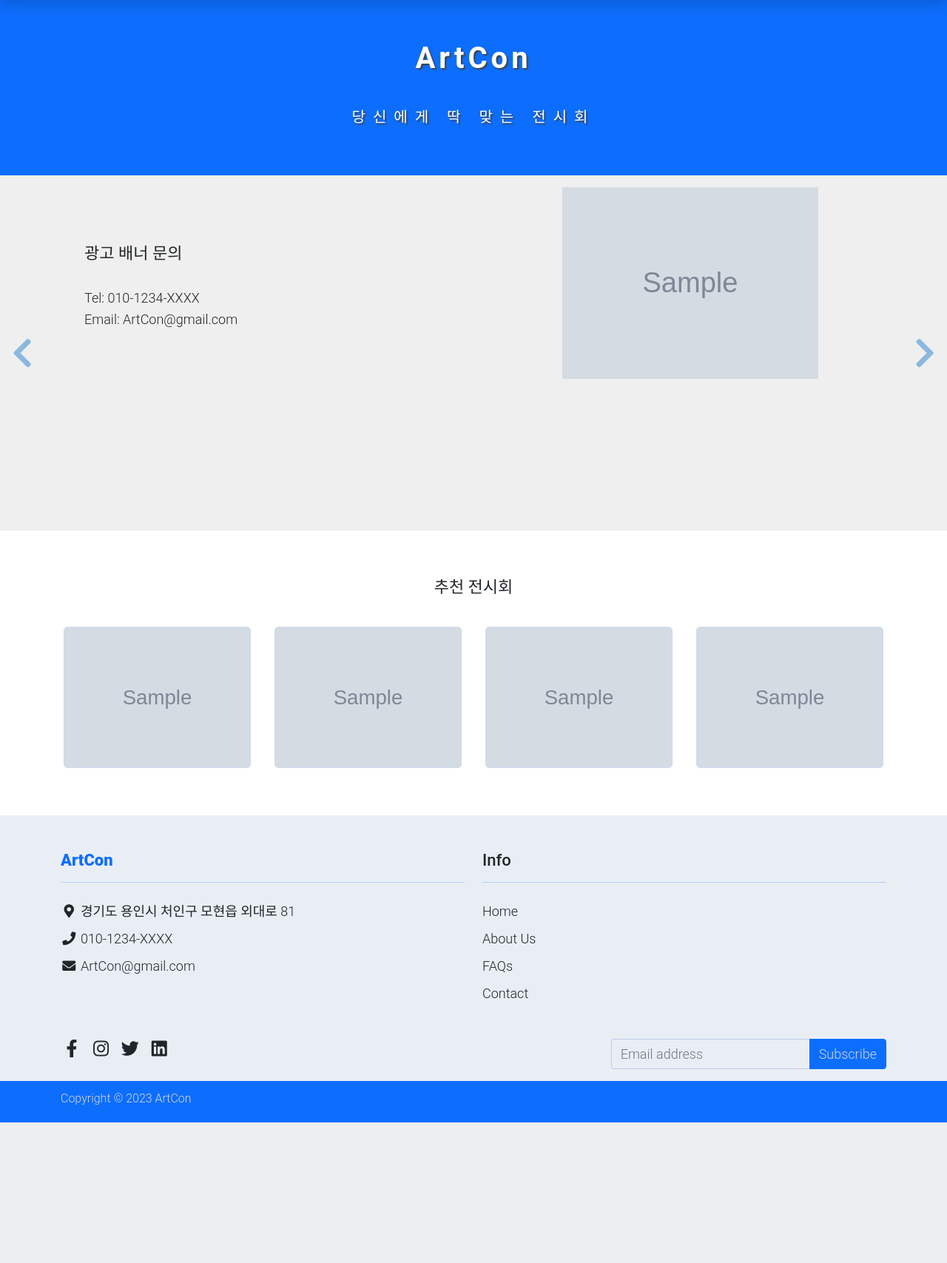
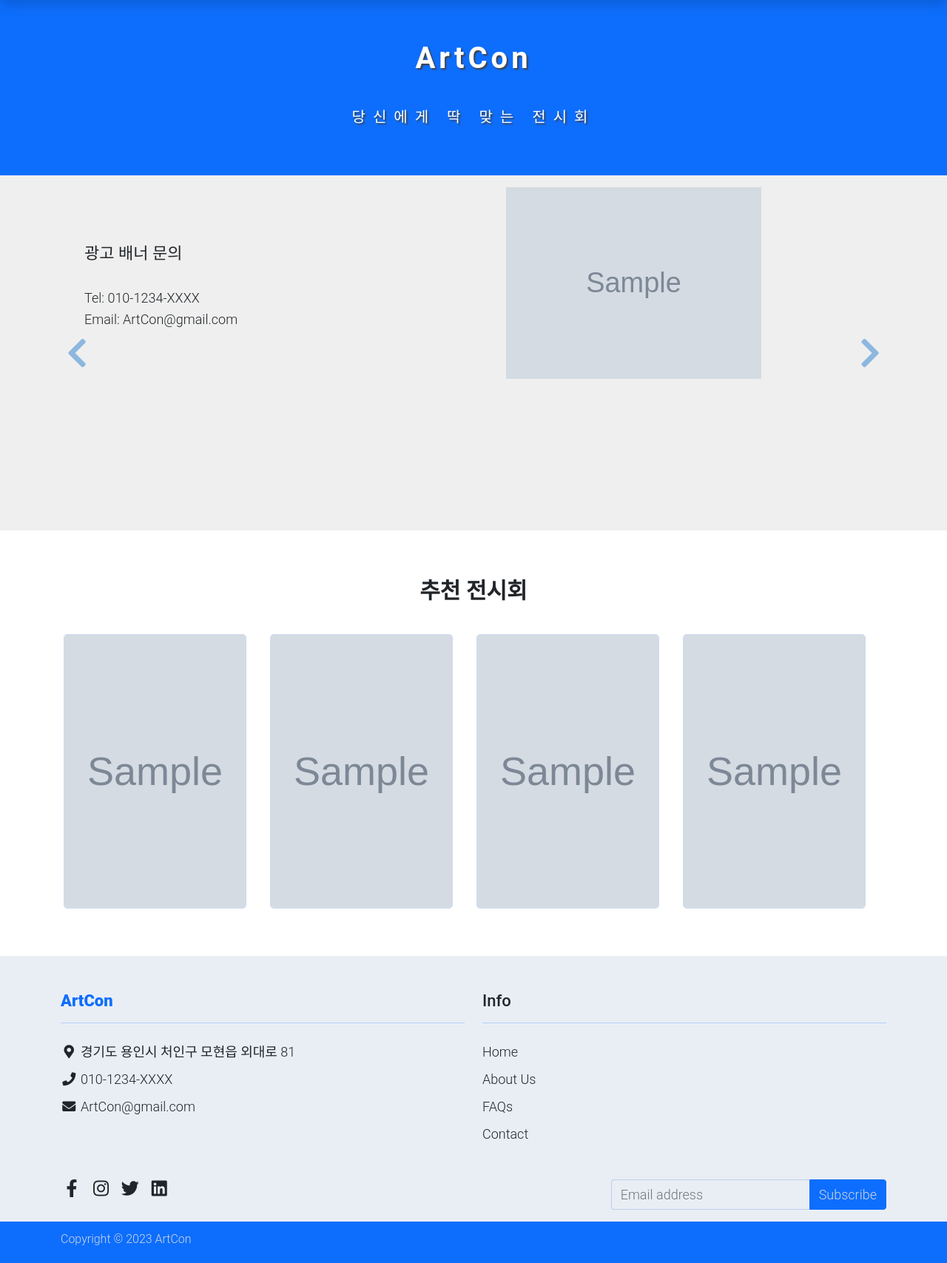
Before and after one commit to BlueHarmel/ArtCon, a Django app: template ArtCon/templates/mainpage_app/index.html in a window 1280 px wide. Shown: the part 114-1821 px from the top of the page at 74% size. Before the commit the page ends 1631 px from the top, so only its background shows below. Run offline with Django 4.2, Linux system fonts and the light colour scheme; the template is opened without the code that fills it: most values are stand-ins (such as "Sample title", 1, 10 or a date in 2020); grey boxes marked "Sample" are stand-in pictures; some libraries are stand-ins or nearby versions.

Commit message:
메인페이지 포스터 이미지 사이즈 수정

```diff
--- a/ArtCon/static/css/custom.css
+++ b/ArtCon/static/css/custom.css
@@ -4,8 +4,46 @@ input .form-control{
     margin-left: 5px;
 }
 
+.posterSize {
+  width: 500px;
+  aspect-ratio: 2/3;
+  height: auto;
+  object-fit: fill;
+}
 
-/* img optimizing */
+.bannerSize {
+  aspect-ratio: 16/9;
+  width: 1000px;
+  height: auto;
+  object-fit: contain;
+}
+
+
+/* img optimizing
+@media screen and (max-width: 1200px) and (orientation: portrait){
+
+}
+  // For screens with a maximum width of 768px
+  @media screen and (max-width: 768px) and (orientation: portrait) {
+    .posterSize {
+      width: 250px;
+      aspect-ratio: 2/3;
+      height: auto;
+      object-fit: cover;
+
+    }
+  }
+
+  // For screens with a maximum width of 480px
+  @media screen and (max-width: 480px) and (orientation: portrait) {
+    .posterSize {
+      width: 200px;
+      aspect-ratio: 2/3;
+      height: cover;
+
+    }
+  }
+*/
 
 
 /* map */
--- a/ArtCon/static/css/templatemo.css
+++ b/ArtCon/static/css/templatemo.css
@@ -116,7 +116,7 @@ body, ul, li, p, a, label, input, div {
 }
 /* Carousel Hero */
 #template-mo-zay-hero-carousel .carousel-indicators li {
-  border-radius: 30%;
+  border-radius: 50%;
   width: 30px;
   height: 10px;
   margin-top: -25px;
--- a/ArtCon/templates/mainpage_app/index.html
+++ b/ArtCon/templates/mainpage_app/index.html
@@ -19,17 +19,17 @@
             <li data-bs-target="#template-mo-zay-hero-carousel" data-bs-slide-to="1"></li>
             <li data-bs-target="#template-mo-zay-hero-carousel" data-bs-slide-to="2"></li>
         </ol>
-        <a class="carousel-control-prev text-decoration-none w-auto ps-3" href="#template-mo-zay-hero-carousel" role="button" data-bs-slide="prev">
+        <a class="carousel-control-prev text-decoration-none w- auto ps-3" href="#template-mo-zay-hero-carousel" role="button" data-bs-slide="prev">
             <i class="fas fa-chevron-left"></i>
         </a>
         <div class="carousel-inner">
             <div class="carousel-item active">
                 <div class="container">
                     <div class="row p-3">
-                        <div class="mx-auto col-md-6 col-lg-4 order-lg-last">
-                            <img id='bannerimg1' class="img-fluid w-100 h-100" src="{{banner1.0.img}}" alt="">
+                        <div class="mx- auto col-md-6 col-lg-4 order-lg-last align-items-center">
+                            <img id='bannerimg1' class= img-fluid w-100 h-100" src="{{banner1.0.img}}" alt="">
                         </div>
-                        <div class="col-lg-6 mb-0 align-items-center align-self-center m-3">
+                        <div class="col-md-6 mb-0 align-items-center align-self-center m-3">
                             <h3 class="h3">광고 배너 문의</h3>
                             <br>
                             <p class="h5">Tel: 010-1234-XXXX</p>
@@ -41,10 +41,10 @@
             <div class="carousel-item">
                 <div class="container">
                     <div class="row p-3">
-                        <div class="mx-auto col-md-6 col-lg-4 order-lg-last">
-                            <img id='bannerimg2' class="img-fluid" src="{{banner2.0.img}}" alt="">
+                        <div class="mx- auto col-md-6 col-lg-4 order-lg-last align-items-center">
+                            <img id='bannerimg2' class= img-fluid" src="{{banner2.0.img}}" alt="">
                         </div>
-                        <div class="col-lg-6 mb-0 align-items-center align-self-center m-3">
+                        <div class="col-md-6 mb-0 align-items-center align-self-center m-3">
                             <h3 class="h3">광고 배너 문의</h3>
                             <br>
                             <p class="h5">Tel: 010-1234-XXXX</p>
@@ -56,11 +56,11 @@
             <div class="carousel-item">
                 <div class="container">
                     <div class="row p-3">
-                        <div class="mx-auto col-md-6 col-lg-4 order-lg-last">
-                            <img id='bannerimg3' class="img-fluid" src="{{banner3.0.img}}" alt="">
+                        <div class="mx- auto col-md-6 col-lg-4 order-lg-last align-items-center">
+                            <img id='bannerimg3' class= img-fluid" src="{{banner3.0.img}}" alt="">
                         </div>
                         <div class="col-lg-4 mb-0 d-flex align-items-center">
-                            <div class="col-lg-6 mb-0 align-items-center align-self-center m-3">
+                            <div class="col-md-6 mb-0 align-items-center align-self-center m-3">
                                 <h3 class="h3">광고 배너 문의</h3>
                                 <br>
                                 <p class="h5">Tel: 010-1234-XXXX</p>
@@ -71,7 +71,7 @@
                 </div>
             </div>
         </div>
-        <a class="carousel-control-next text-decoration-none w-auto pe-3" href="#template-mo-zay-hero-carousel" role="button" data-bs-slide="next">
+        <a class="carousel-control-next text-decoration-none w- auto pe-3" href="#template-mo-zay-hero-carousel" role="button" data-bs-slide="next">
             <i class="fas fa-chevron-right"></i>
         </a>
     </div>
@@ -81,8 +81,8 @@
     <!-- Start Categories of The Month -->
     <section class="container py-5">
         <div class="row text-center pt-3">
-            <div class="col-lg-4 m-auto">
-                <h3 class="h3">추천 전시회</h3>
+            <div class="m-auto">
+                <h3 class="h2 fw-bold">추천 전시회</h3>
             </div>
         </div>
         <script>
@@ -121,22 +121,20 @@
             //    $('#test2').attr('href',"{% url 'exhibition' %}?exhibitID="+valRecommend2);
             //    $('#test3').attr('href',"{% url 'exhibition' %}?exhibitID="+valRecommend3);
             //    $('#test4').attr('href',"{% url 'exhibition' %}?exhibitID="+valRecommend4);
-
             //};
-
         </script>
-        <div class="row">
+        <div class="row col-12 align-items-center">
             <div class="col-2 col-md-3 p-3 mt-3">
-                <a id="test1" href="{% url 'exhibition' %}?exhibitID={{recommend1.0.id}}"><img src = "{{recommend1.0.img}}",id='recommendimg1' class="rounded-3 img-fluid border-opacity-25"></a>
+                <a id="test1" href="{% url 'exhibition' %}?exhibitID={{recommend1.0.id}}"><img src = "{{recommend1.0.img}}",id='recommendimg1' class="rounded-3 posterSize img-fluid border-opacity-25 "></a>
             </div>
             <div class="col-2 col-md-3 p-3 mt-3">
-                <a id="test2" href="{% url 'exhibition' %}?exhibitID={{recommend2.0.id}}"><img src = "{{recommend2.0.img}}",id='recommendimg2' class="rounded-3 img-fluid  border-opacity-25"></a>
+                <a id="test2" href="{% url 'exhibition' %}?exhibitID={{recommend2.0.id}}"><img src = "{{recommend2.0.img}}",id='recommendimg2' class="rounded-3 posterSize img-fluid border-opacity-25 "></a>
             </div>
             <div class="col-2 col-md-3 p-3 mt-3">
-                <a id="test3" href="{% url 'exhibition' %}?exhibitID={{recommend3.0.id}}"><img src = "{{recommend3.0.img}}",id='recommendimg3' class="rounded-3 img-fluid  border-opacity-25"></a>
+                <a id="test3" href="{% url 'exhibition' %}?exhibitID={{recommend3.0.id}}"><img src = "{{recommend3.0.img}}",id='recommendimg3' class="rounded-3 posterSize img-fluid border-opacity-25 "></a>
             </div>
             <div class="col-2 col-md-3 p-3 mt-3">
-                <a id="test4" href="{% url 'exhibition' %}?exhibitID={{recommend4.0.id}}"><img src = "{{recommend4.0.img}}",id='recommendimg4' class="rounded-3 img-fluid  border-opacity-25"></a>
+                <a id="test4" href="{% url 'exhibition' %}?exhibitID={{recommend4.0.id}}"><img src = "{{recommend4.0.img}}",id='recommendimg4' class="rounded-3 posterSize img-fluid border-opacity-25 "></a>
             </div>
         </div>
     </section>
@@ -184,7 +182,7 @@
     <section class="bg-light">
         <div class="container py-5">
             <div class="row text-center py-3">
-                <div class="col-lg-4 m-auto">
+                <div class="col-lg-4 m- auto">
                     <h1 class="h1">Featured Product</h1>
                     <p>
                         Reprehenderit in voluptate velit esse cillum dolore eu fugiat nulla pariatur.
```
Also changed, not shown: ArtCon/templates/searchpage_app/search.html (+10 -7 lines).
